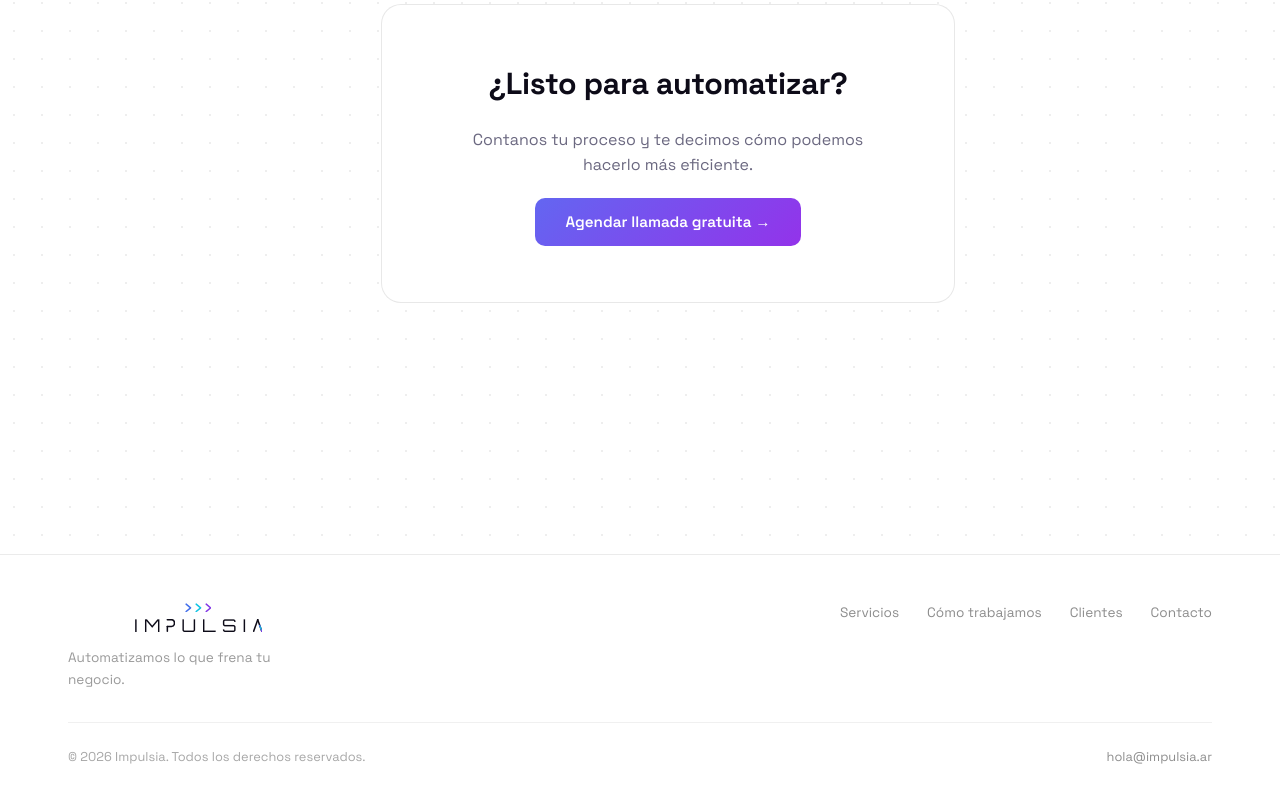
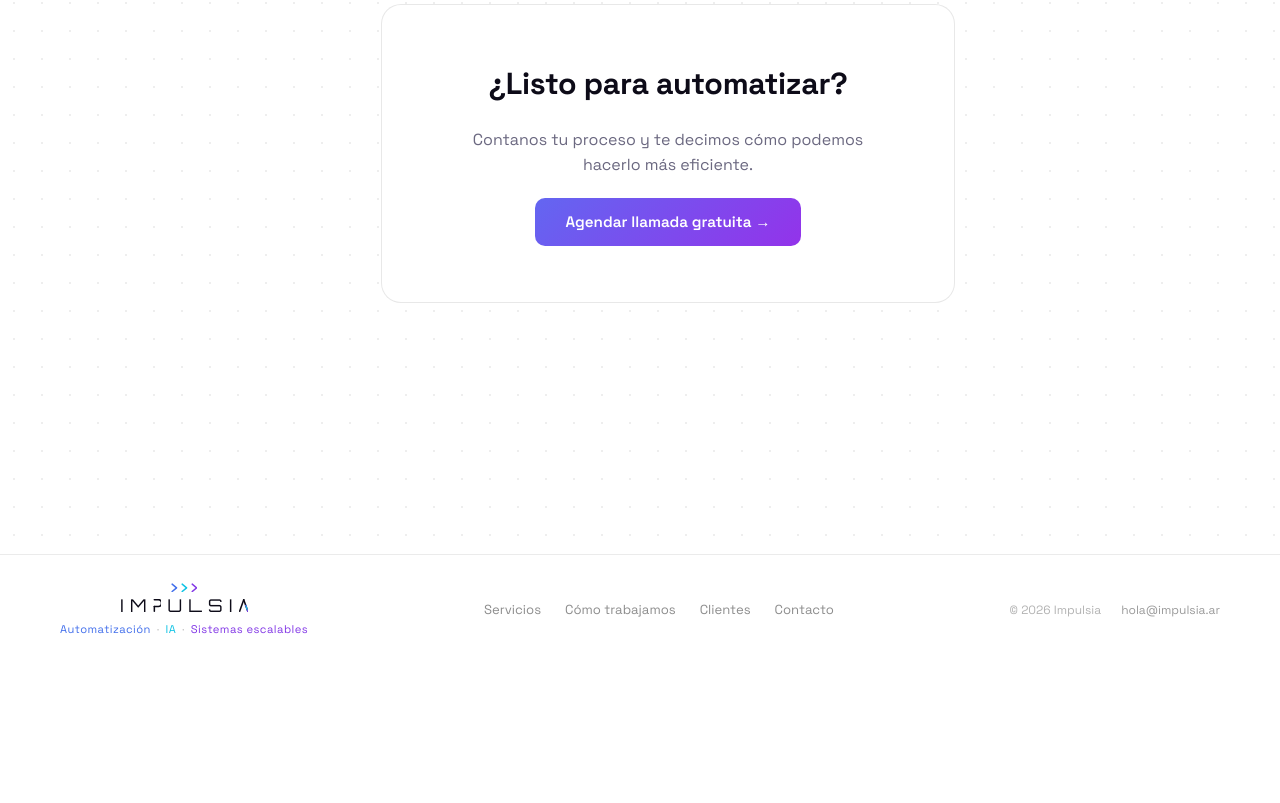
Before and after one commit to maguiceri/impulsia, a Next.js app: page / in a window 1280 px wide. Shown: the part 3987-4790 px from the top of the page. After the commit the page ends 4653 px from the top, so only its background shows below. Built offline with nearby package versions, Linux system fonts and the light colour scheme.

Commit message:
feat: slim footer with colored tagline

```diff
--- a/app/components/Footer.tsx
+++ b/app/components/Footer.tsx
@@ -12,23 +12,32 @@ export default function Footer() {
     <footer style={{
       borderTop: '1px solid rgba(0,0,0,0.08)',
       background: 'var(--bg)',
+      position: 'relative', zIndex: 1,
     }}>
       <div style={{
-        maxWidth: '1200px', margin: '0 auto', padding: '48px 28px 40px',
-        display: 'flex', flexDirection: 'column', gap: '32px',
+        maxWidth: '1200px', margin: '0 auto', padding: '28px 20px',
+        display: 'flex', alignItems: 'center', justifyContent: 'space-between',
+        flexWrap: 'wrap', gap: '20px',
       }}>
-        <div style={{ display: 'flex', justifyContent: 'space-between', alignItems: 'flex-start', flexWrap: 'wrap', gap: '24px' }}>
-          <div style={{ display: 'flex', flexDirection: 'column', gap: '12px' }}>
+
+        {/* Logo + tagline */}
+        <div style={{ display: 'flex', flexDirection: 'column', gap: '6px' }}>
           <Logo size="sm" />
-            <p style={{ margin: 0, fontSize: '0.85rem', color: 'rgba(0,0,0,0.40)', fontFamily: 'var(--font-space-grotesk)', maxWidth: '260px', lineHeight: 1.6 }}>
-              Automatizamos lo que frena tu negocio.
+          <p style={{ margin: 0, fontSize: '0.7rem', fontFamily: 'var(--font-space-grotesk)', letterSpacing: '0.04em' }}>
+            <span style={{ color: 'rgb(65,110,235)' }}>Automatización</span>
+            <span style={{ color: 'rgba(0,0,0,0.25)', margin: '0 6px' }}>·</span>
+            <span style={{ color: 'rgb(15,195,228)' }}>IA</span>
+            <span style={{ color: 'rgba(0,0,0,0.25)', margin: '0 6px' }}>·</span>
+            <span style={{ color: 'rgb(130,55,230)' }}>Sistemas escalables</span>
           </p>
         </div>
-          <nav style={{ display: 'flex', gap: '28px', flexWrap: 'wrap', alignItems: 'center' }}>
+
+        {/* Nav links */}
+        <nav style={{ display: 'flex', gap: '24px', flexWrap: 'wrap', alignItems: 'center' }}>
           {LINKS.map(({ href, label }) => (
             <a key={href} href={href} style={{
               textDecoration: 'none',
-                fontSize: '0.85rem',
+              fontSize: '0.82rem',
               color: 'rgba(0,0,0,0.45)',
               fontFamily: 'var(--font-space-grotesk)',
             }}>
@@ -36,15 +45,17 @@ export default function Footer() {
             </a>
           ))}
         </nav>
-        </div>
-        <div style={{ borderTop: '1px solid rgba(0,0,0,0.06)', paddingTop: '24px', display: 'flex', justifyContent: 'space-between', alignItems: 'center', flexWrap: 'wrap', gap: '12px' }}>
-          <p style={{ margin: 0, fontSize: '0.8rem', color: 'rgba(0,0,0,0.35)', fontFamily: 'var(--font-space-grotesk)' }}>
-            © {new Date().getFullYear()} Impulsia. Todos los derechos reservados.
+
+        {/* Copyright + email */}
+        <div style={{ display: 'flex', alignItems: 'center', gap: '20px', flexWrap: 'wrap' }}>
+          <p style={{ margin: 0, fontSize: '0.75rem', color: 'rgba(0,0,0,0.30)', fontFamily: 'var(--font-space-grotesk)' }}>
+            © {new Date().getFullYear()} Impulsia
           </p>
-          <a href="mailto:hola@impulsia.ar" style={{ fontSize: '0.8rem', color: 'rgba(0,0,0,0.45)', textDecoration: 'none', fontFamily: 'var(--font-space-grotesk)' }}>
+          <a href="mailto:hola@impulsia.ar" style={{ fontSize: '0.75rem', color: 'rgba(0,0,0,0.40)', textDecoration: 'none', fontFamily: 'var(--font-space-grotesk)' }}>
             hola@impulsia.ar
           </a>
         </div>
+
       </div>
     </footer>
   );
```
Lines whose indentation alone changed are shown as unchanged.
